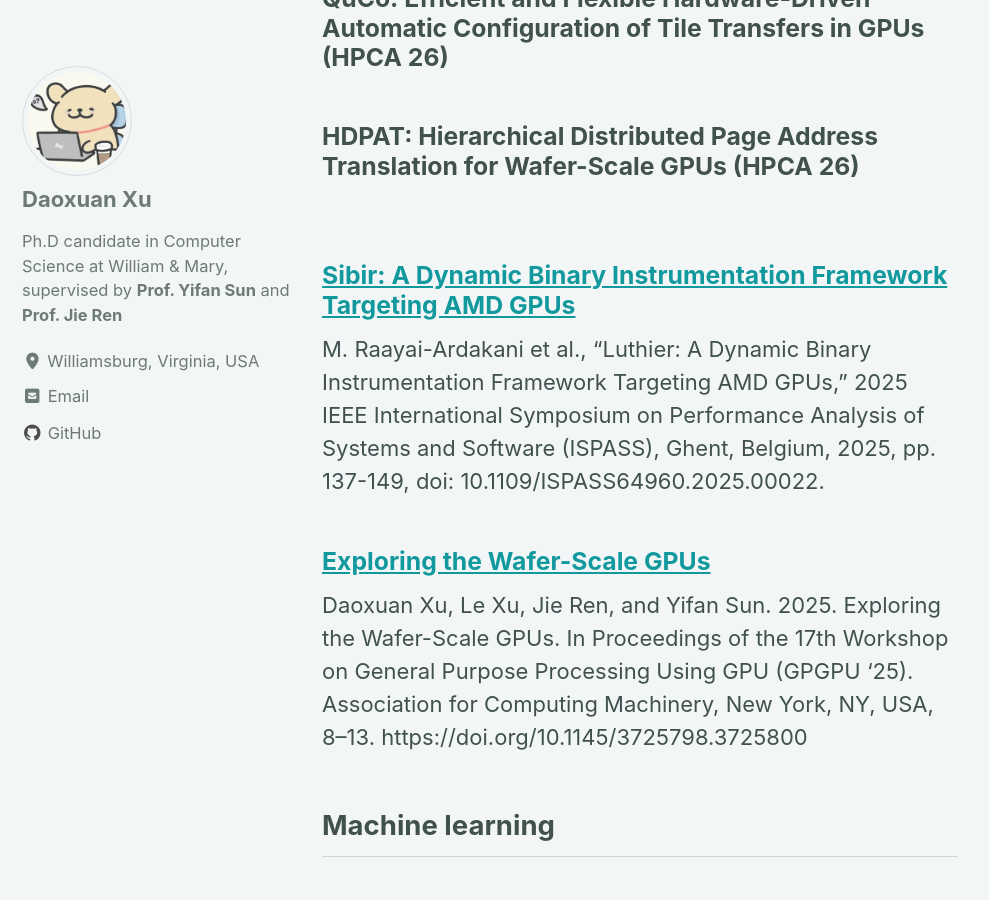
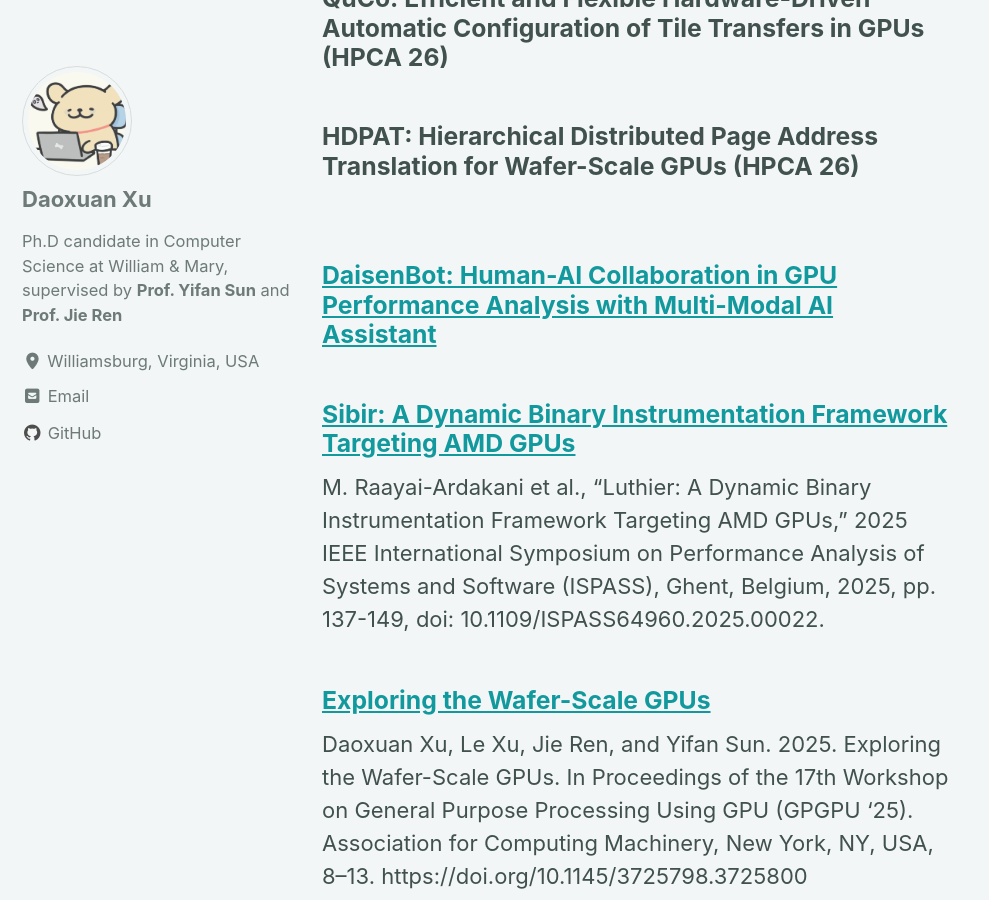
Before and after one commit to DX990307/DX990307.github.io, a Jekyll site: the page built from _pubs/pub.md, in a window 1280 px wide and 900 px high, scrolled down 331 px. Shown: the whole window, without its empty margins (0-989 px from the left). Built offline with Jekyll 4.4.1, drawn with Linux system fonts in a browser that asks for light colours; cached includes are drawn as plain includes.

Commit message:
add daisenbot

```diff
--- a/_pubs/pub.md
+++ b/_pubs/pub.md
@@ -10,6 +10,8 @@ author_profile: true
 ### QuCo: Efficient and Flexible Hardware-Driven Automatic Configuration of Tile Transfers in GPUs (HPCA 26)
 
 ### HDPAT: Hierarchical Distributed Page Address Translation for Wafer-Scale GPUs (HPCA 26)
+
+### [DaisenBot: Human-AI Collaboration in GPU Performance Analysis with Multi-Modal AI Assistant](https://sarchlab.org/cams25/DaisenBot-%20Human-AI%20Collaboration%20in%20GPU%20Performance%20Analysis%20with%20Multi-Modal%20AI%20Assistant.pdf)
 
 ### [Sibir: A Dynamic Binary Instrumentation Framework Targeting AMD GPUs](https://ieeexplore.ieee.org/document/11096405)
 
```
